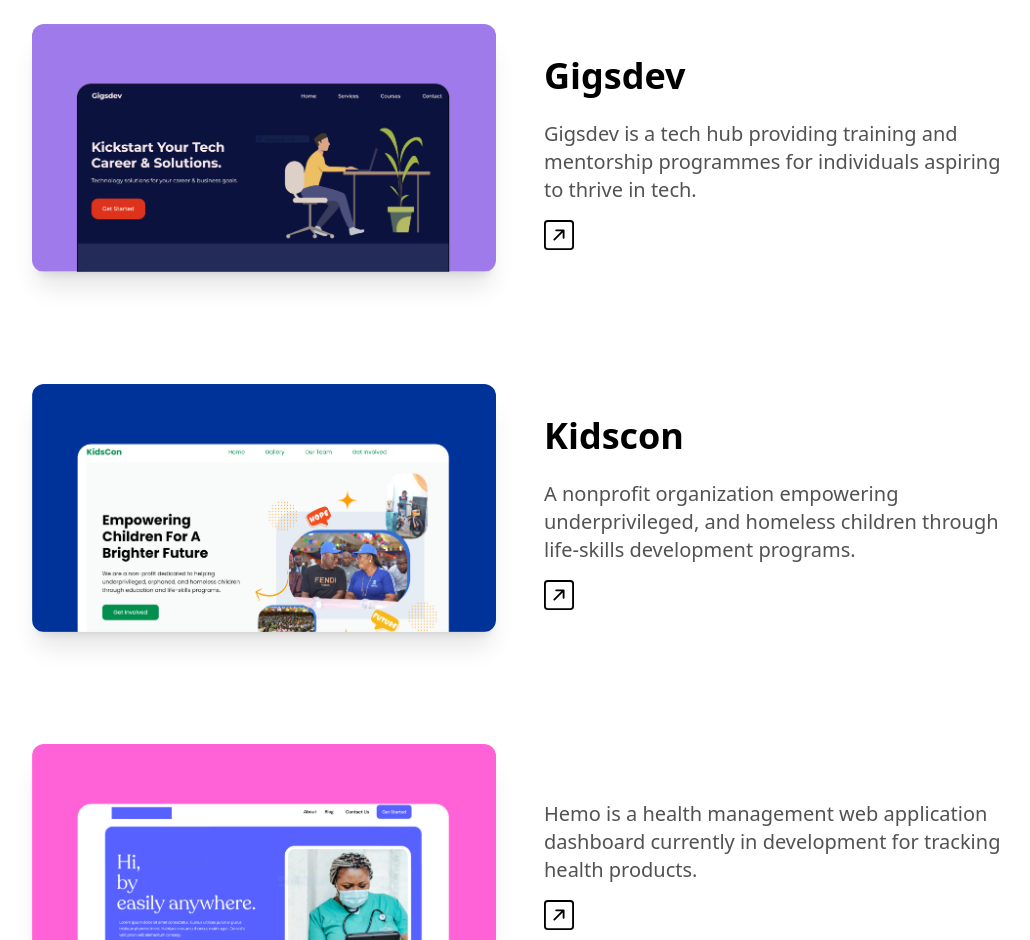
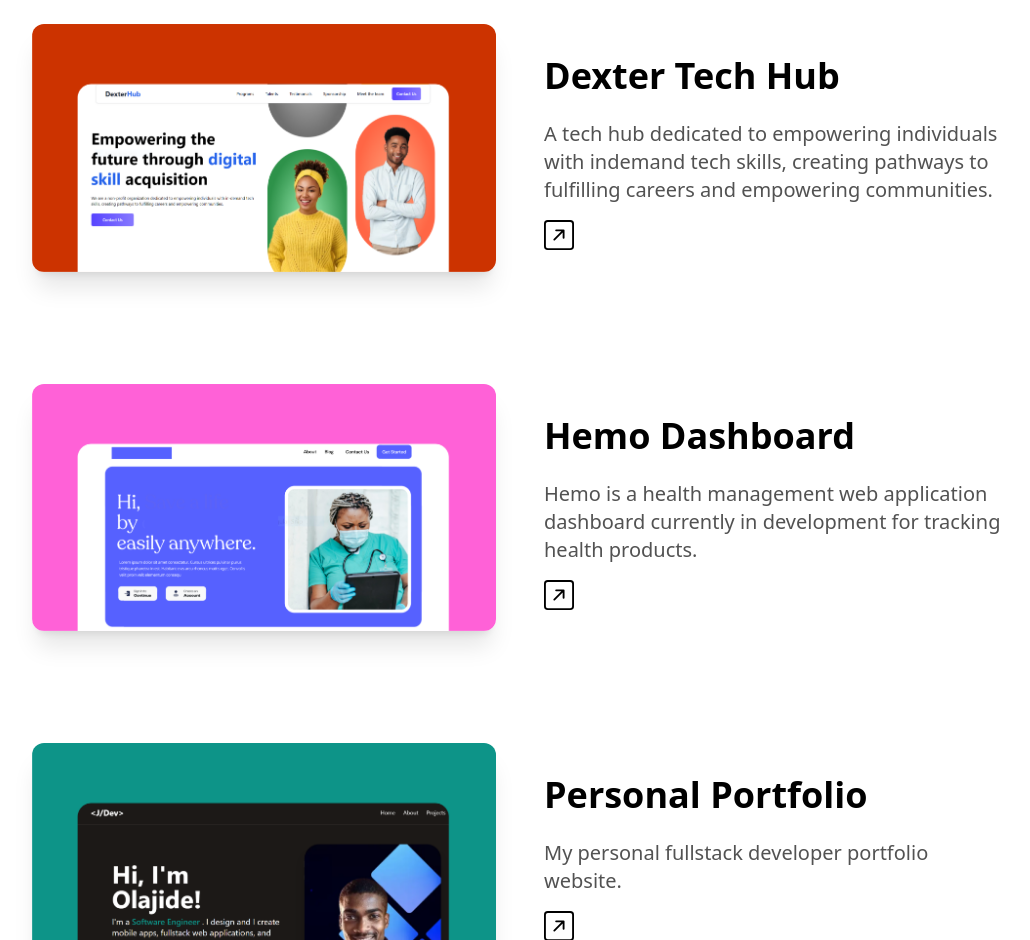
Before and after one commit to codeklin/jdev_live, a Next.js app: page / in a window 1280 px wide. Shown: the part 1860-2800 px from the top of the page, without its empty margins (120-1150 px from the left). Built offline with nearby package versions, Linux system fonts and the light colour scheme.

Commit message:
add more projects

```diff
--- a/components/ProjectsSection.tsx
+++ b/components/ProjectsSection.tsx
@@ -6,12 +6,23 @@
 
 const projects = [
   {
-    name: "Gigsdev",
-    description:
-      "Gigsdev is a tech hub providing training and mentorship programmes for individuals aspiring to thrive in tech.",
-    image: "/gigsdev_proj.png",
-    link: "https://codeklin.github.io/gigsdev.github.io/",
+    name: "Dexter Tech Hub",
+    description: "A tech hub dedicated to empowering individuals with indemand tech skills, creating pathways to fulfilling careers and empowering communities.",
+    image: "/dexter_proj.png",
+    link: "https://dexterhubinitiative.vercel.app/",
+  },
+  {
+    name: "Hemo Dashboard",
+    description: "Hemo is a health management web application dashboard currently in development for tracking health products.",
+    image: "/hemo.png",
+    link: "/#",
+  },
 
+  {
+    name: "Personal Portfolio",
+    description: "My personal fullstack developer portfolio website.",
+    image: "/jlive_proj.png",
+    link: "https://jdev-live.vercel.app/",
   },
   {
     name: "Kidscon",
@@ -20,13 +31,15 @@
     link: "https://kidscon.net/",
   },
   {
-    name: "",
+    name: "Gigsdev",
     description:
-      "Hemo is a health management web application dashboard currently in development for tracking health products.",
-    image: "/hemo.png",
-    github: "/#",
-    link: "/#",
+      "Gigsdev is a tech hub providing training and mentorship programmes for individuals aspiring to thrive in tech.",
+    image: "/gigsdev_proj.png",
+    link: "https://codeklin.github.io/gigsdev.github.io/",
+
   },
+
+
 ]
 
 const ProjectsSection = () => {
```
Also changed, not shown: public/dexter_proj.png (added), public/jlive_proj.png (added).
